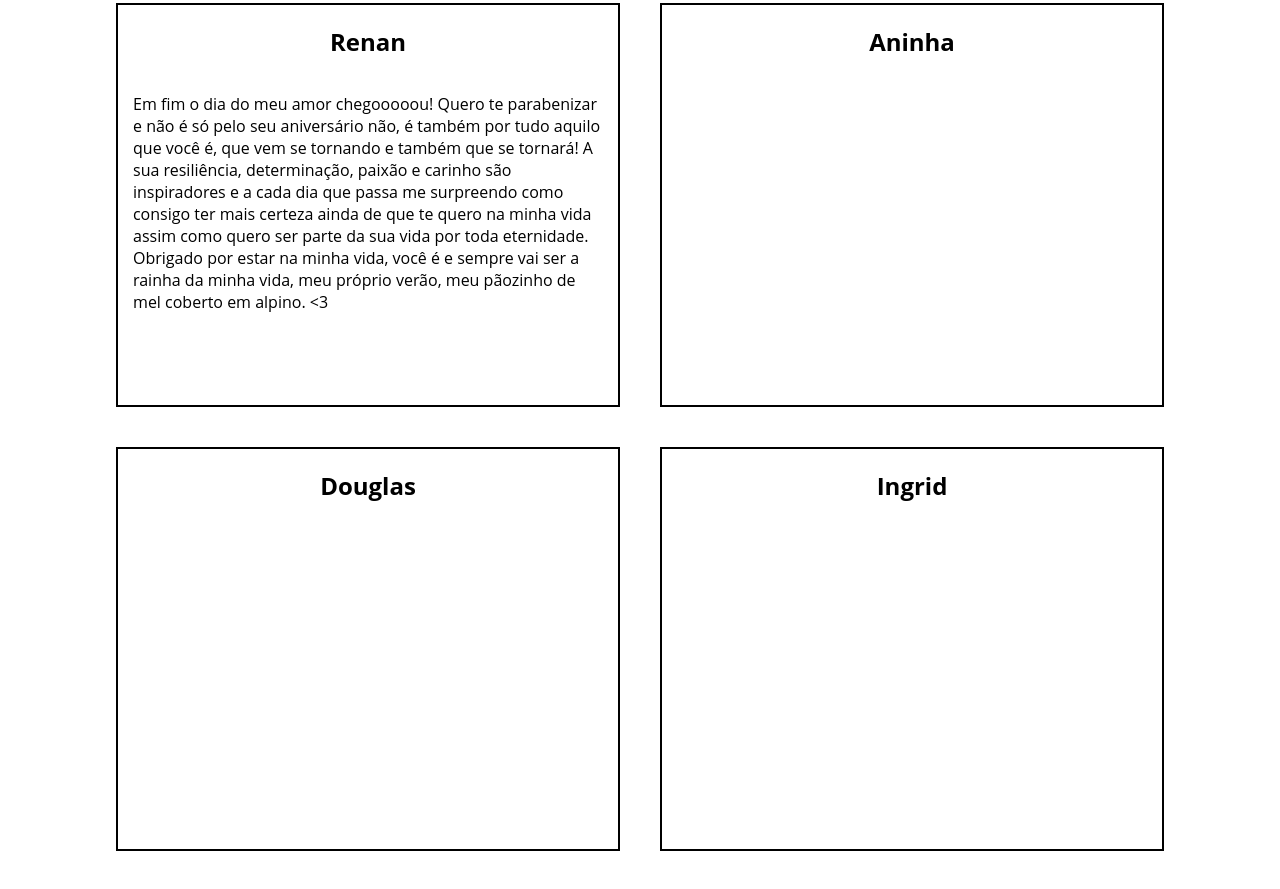
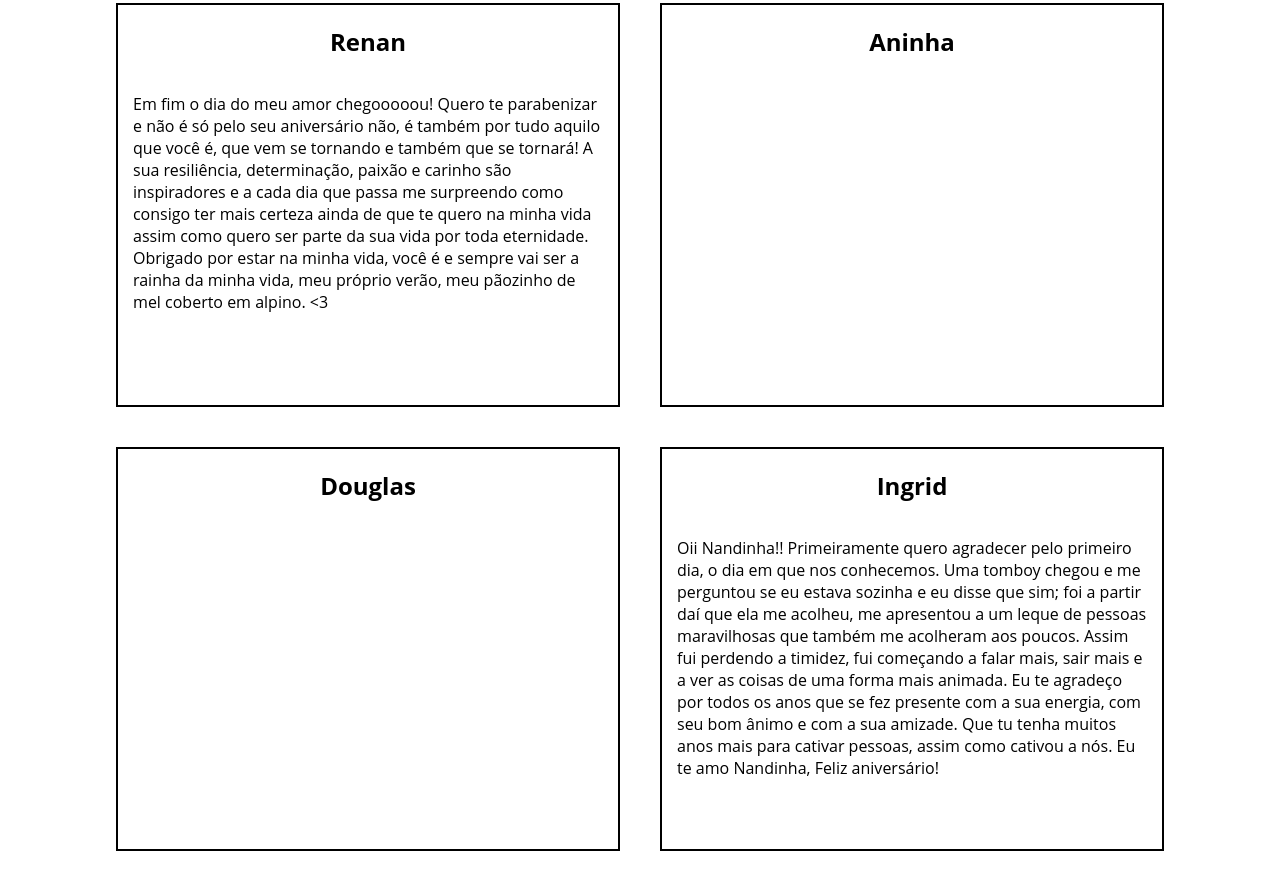
Before and after one commit to theocracis/happybdaynanda, a plain HTML site: page assets/paginas/textos.html in a window 1280 px wide. Shown: the part 802-1691 px from the top of the page. Drawn offline with Linux system fonts and the light colour scheme.

Commit message:
Adicionando texto da Ingrid

```diff
--- a/assets/paginas/textos.html
+++ b/assets/paginas/textos.html
@@ -47,6 +47,7 @@
         </div>
         <div class="texto">
             <h1>Ingrid</h1>
+            <p>Oii Nandinha!! Primeiramente quero agradecer pelo primeiro dia, o dia em que nos conhecemos. Uma tomboy chegou e me perguntou se eu estava sozinha e eu disse que sim; foi a partir daí que ela me acolheu, me apresentou a um leque de pessoas maravilhosas  que também me acolheram aos poucos. Assim fui perdendo a timidez, fui começando a falar mais, sair mais e a ver as coisas de uma forma mais animada. Eu te agradeço por todos os anos que se fez presente com a sua energia, com seu bom ânimo e com a sua amizade. Que tu tenha muitos anos mais para cativar pessoas, assim como cativou a nós. Eu te amo Nandinha, Feliz aniversário!</p>
         </div>
     </section>
 </body>
```
